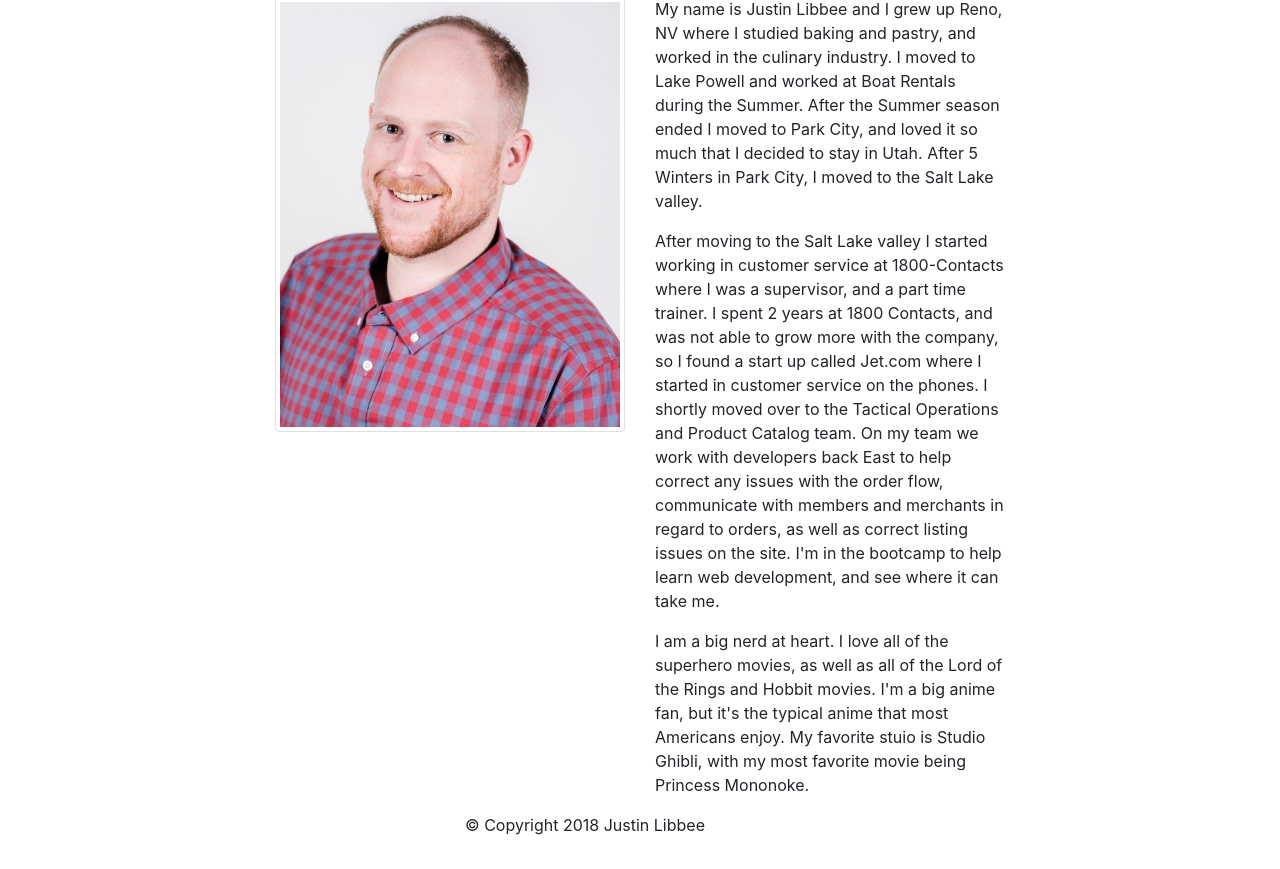
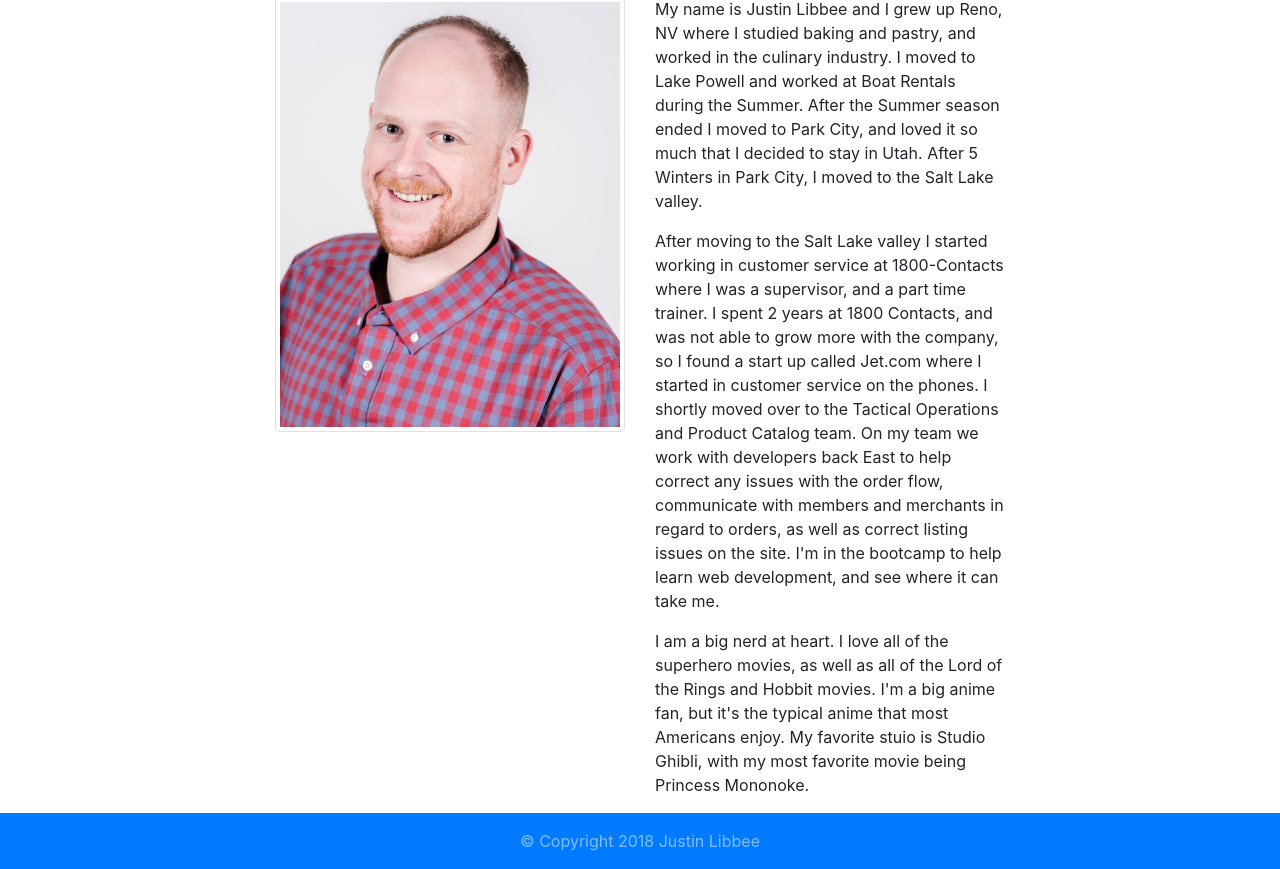
Before and after one commit to jdlibbee/bootstrap-portfolio, a plain HTML site: page index.html in a window 1280 px wide. Shown: the part 115-984 px from the top of the page. Before the commit the page ends 952 px from the top, so only its background shows below. Drawn offline with nearby package versions, Linux system fonts and the light colour scheme.

Commit message:
updated bootstrap info

```diff
--- a/index.html
+++ b/index.html
@@ -5,6 +5,7 @@
     <link rel="stylesheet" href="https://stackpath.bootstrapcdn.com/bootstrap/4.1.0/css/bootstrap.min.css" integrity="sha384-9gVQ4dYFwwWSjIDZnLEWnxCjeSWFphJiwGPXr1jddIhOegiu1FwO5qRGvFXOdJZ4" crossorigin="anonymous">
 </head>
 <body>
+    <div class="container">
         <nav class="navbar sticky-top navbar-expand-lg navbar-dark bg-dark">
             <a class="navbar-brand" href="index.html">Justin Libbee</a>
             <button class="navbar-toggler" type="button" data-toggle="collapse" data-target="#navbarNavAltMarkup" aria-controls="navbarNavAltMarkup" aria-expanded="false" aria-label="Toggle navigation">
@@ -18,6 +19,7 @@
             </div>
             </div>
         </nav>
+    </div>
     <div class="container">
         <div class="row">
             <div class="offset-md-2"></div>
@@ -38,16 +40,12 @@
             </div>
             <div class="offset-md-2"></div>
         </div>
-        <div class="row">
-            <div class="offset-md-4"></div>
-            <div class="col-md-4">
-              <footer class="sticky-bottom">
-                &copy; Copyright 2018 Justin Libbee
-            </footer>
     </div>
-            <div class="offset-md-4"></div>
-        </div>
-    </div>
+    <nav class="navbar sticky-bottom navbar-dark bg-primary justify-content-center">
+        <span class="navbar-text">
+          <footer>&copy; Copyright 2018 Justin Libbee</footer>
+        </span>
+    </nav>
 
 </body>
 </html>
```
Also changed, not shown: robots.png (added). Lines whose indentation alone changed are shown as unchanged.
